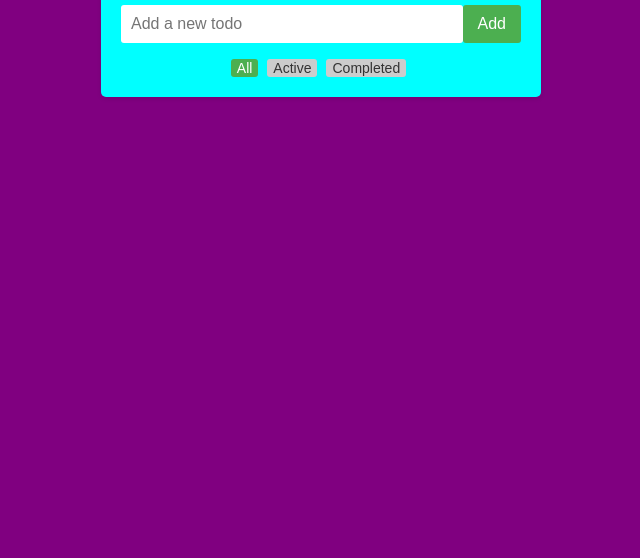
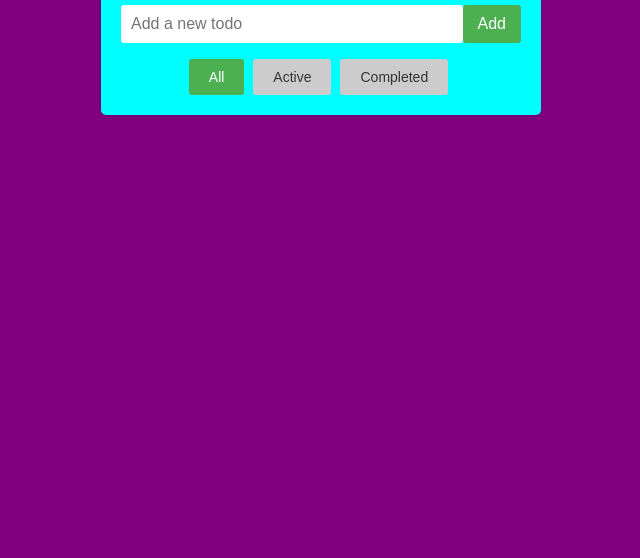
Before and after one commit to Aniljnv27/Todolist-coding_ninjas, a plain HTML site: page index.html in a window 1280 px wide. Shown: the part 242-800 px from the top of the page, without its empty margins (319-959 px from the left). Drawn offline with Linux system fonts and the light colour scheme.

Commit message:
style.css

```diff
--- a/style.css
+++ b/style.css
@@ -26,6 +26,18 @@ h2 {
     display: flex;
     margin-bottom: 10px;
 }
+
+button {
+    padding: 10px 20px;
+    background-color: blue;
+    color: white;
+  }
+
+  /* Styles for the button when hovered */
+button:hover {
+    background-color: rgb(45, 17, 183);
+  }
+
 
 .input-container input {
     /* Define the styles for the input element within the input container */
```
